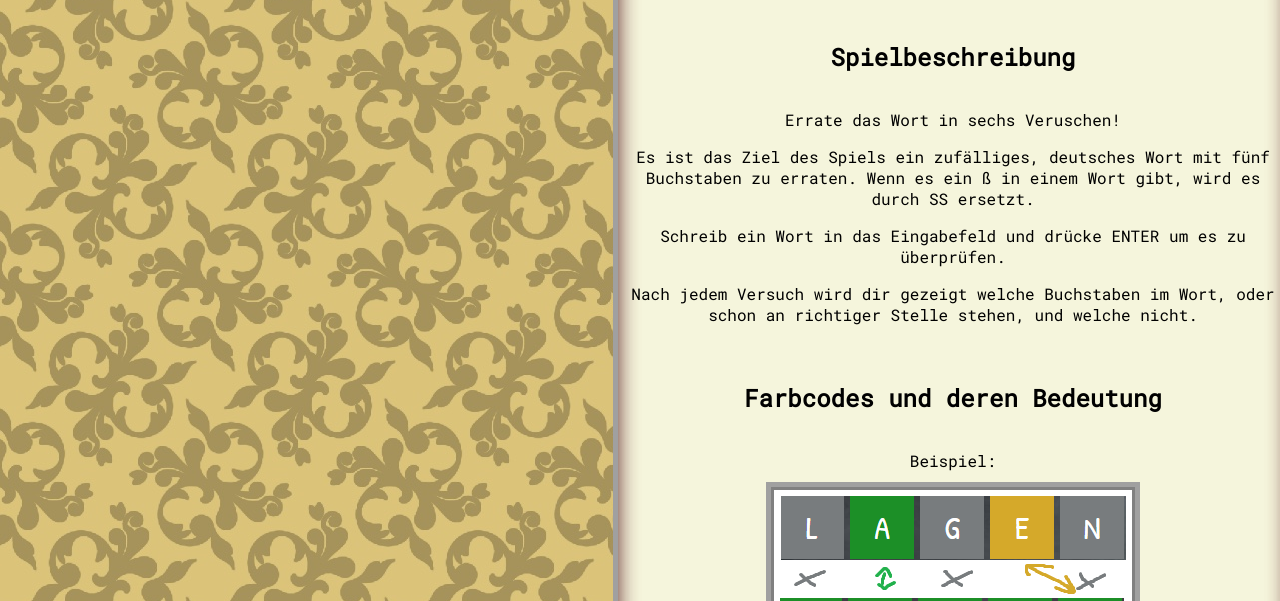
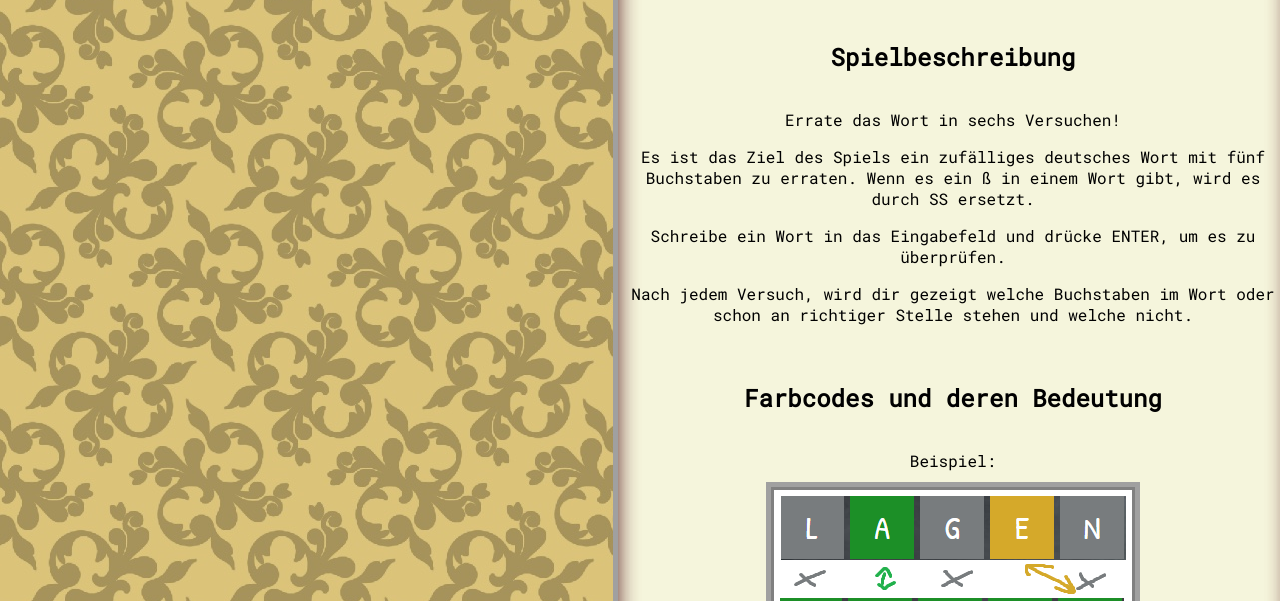
Before and after one commit to WarteBitte/wordle-clone-exit-room, a plain HTML site: page Anleitung.html in a window 1280 px wide. Shown: the part 199-800 px from the top of the page. Drawn offline with Linux system fonts and the light colour scheme.

Commit message:
corrected writing

```diff
--- a/Anleitung.html
+++ b/Anleitung.html
@@ -61,11 +61,11 @@
             </h2>
         </div>
         <div class="Text">
-            <p>Errate das Wort in sechs Veruschen!</p>
-            <p>Es ist das Ziel des Spiels ein zufälliges, deutsches Wort mit fünf Buchstaben zu erraten. Wenn es ein ß
+            <p>Errate das Wort in sechs Versuchen!</p>
+            <p>Es ist das Ziel des Spiels ein zufälliges deutsches Wort mit fünf Buchstaben zu erraten. Wenn es ein ß
                 in einem Wort gibt, wird es durch SS ersetzt.</p>
-            <p>Schreib ein Wort in das Eingabefeld und drücke ENTER um es zu überprüfen.</p>
-            <p>Nach jedem Versuch wird dir gezeigt welche Buchstaben im Wort, oder schon an richtiger Stelle stehen, und
+            <p>Schreibe ein Wort in das Eingabefeld und drücke ENTER, um es zu überprüfen.</p>
+            <p>Nach jedem Versuch, wird dir gezeigt welche Buchstaben im Wort oder schon an richtiger Stelle stehen und
                 welche nicht.</p>
         </div>
         <br>
```
